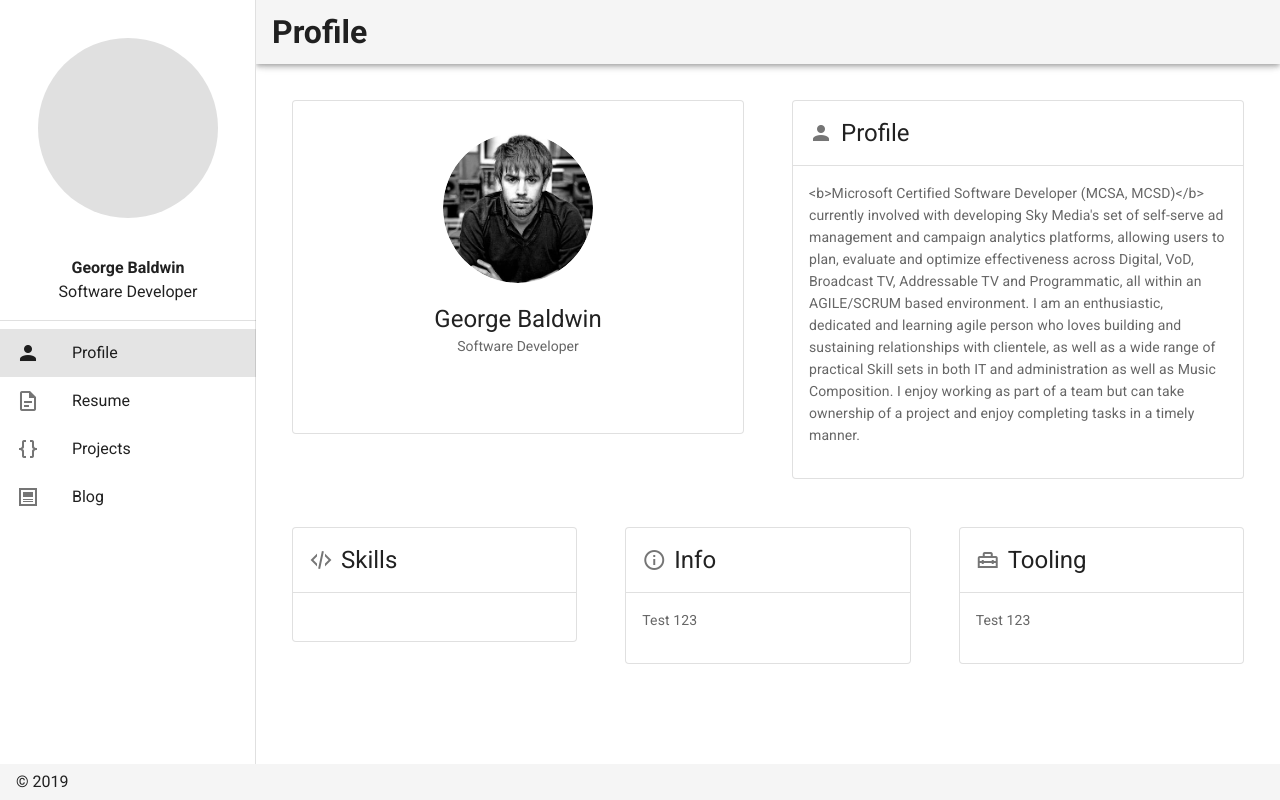
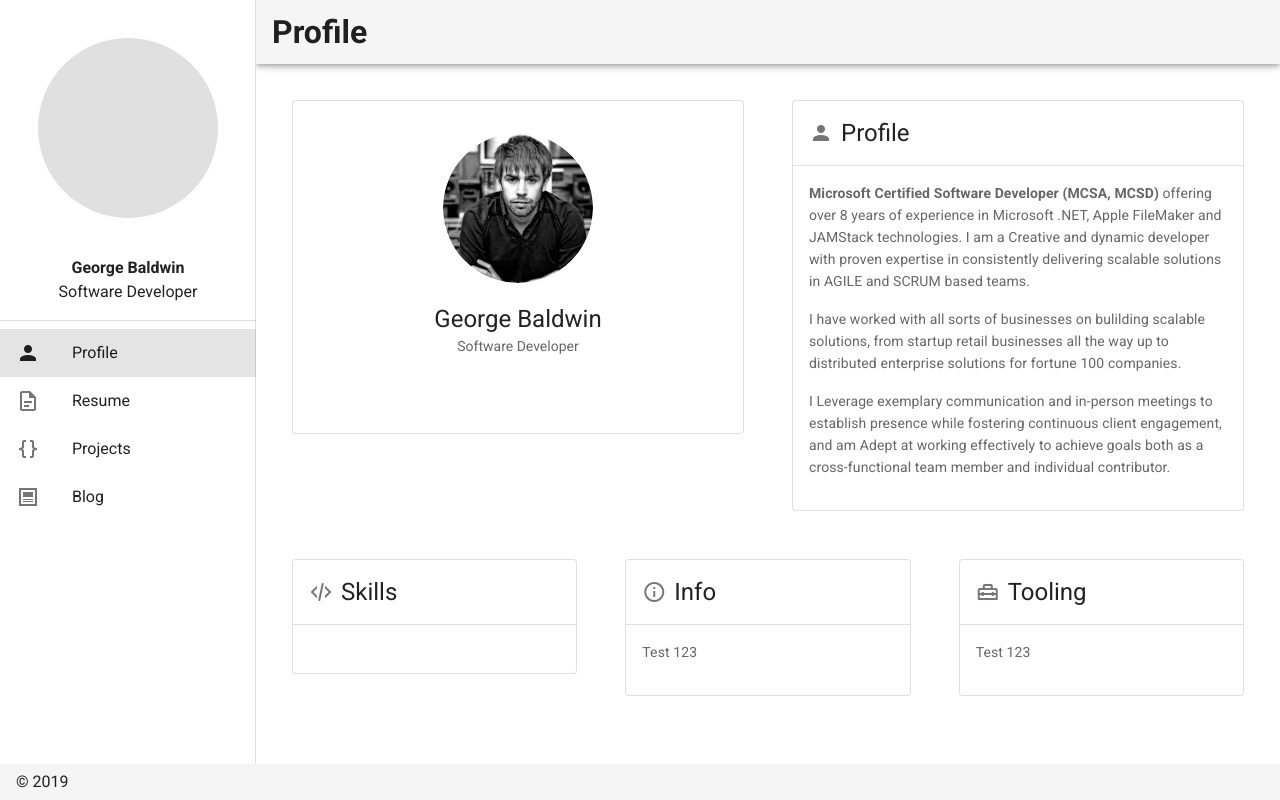
Before and after one commit to Geobald/portfolio-site, a Nuxt app: page / in a window 1280 px wide. Built offline with nearby package versions, Linux system fonts and the light colour scheme.

Commit message:
Adding profile text

```diff
--- a/components/text/portfoliotextservice.js
+++ b/components/text/portfoliotextservice.js
@@ -1,12 +1,15 @@
 function getprofiletext() {
   var result = `
 
-  <b>Microsoft Certified Software Developer (MCSA, MCSD)</b> currently involved with developing Sky Media's set of self-serve ad management and campaign analytics platforms,
-  allowing users to plan, evaluate and optimize effectiveness across Digital, VoD, Broadcast TV, Addressable TV and Programmatic, all within an AGILE/SCRUM based environment.
+  <p><b>Microsoft Certified Software Developer (MCSA, MCSD)​</b> offering over 8 years of experience in Microsoft .NET, Apple FileMaker and JAMStack technologies.
+  I am a Creative and dynamic developer with proven expertise in consistently delivering scalable solutions in AGILE and SCRUM based teams.</p>
 
-  I am an enthusiastic, dedicated and learning agile person who loves building and sustaining relationships with clientele, as well as a wide range of practical Skill sets in both IT and administration
-  as well as Music Composition. I enjoy working as part of a team but can take ownership of a project and enjoy completing tasks in a timely manner.`
-  ;
+  <p>I have worked with all sorts of businesses on bulilding scalable solutions, from startup retail businesses all the way up to distributed enterprise solutions for fortune 100 companies.</p>
+
+  <p>I Leverage exemplary communication and in-person meetings to establish presence while fostering continuous client engagement, and am Adept at working effectively to achieve goals
+  both as a cross-functional team member and individual contributor.</p>
+
+  `;
 
   return result;
 }
--- a/pages/index.vue
+++ b/pages/index.vue
@@ -46,7 +46,20 @@
         </v-col>
 
         <v-col>
-          <portfoliocard icon="mdi-account" :text="profiletextresult" title="Profile" underscore="true" />
+
+  <div class="container">
+    <v-card outlined>
+      <v-card-title class="headline">
+          <v-icon left>mdi-account</v-icon> Profile</v-card-title>
+                  <v-divider></v-divider>
+      <v-card-text>
+        <p v-html="profiletext"></p>
+      </v-card-text>
+    </v-card>
+  </div>
+
+
+
         </v-col>
       </v-row>
       <v-row>
@@ -86,7 +99,7 @@
 
   data() {
     return {
-      profiletext: "null"
+      profiletext: null
     };
   },
 
```
